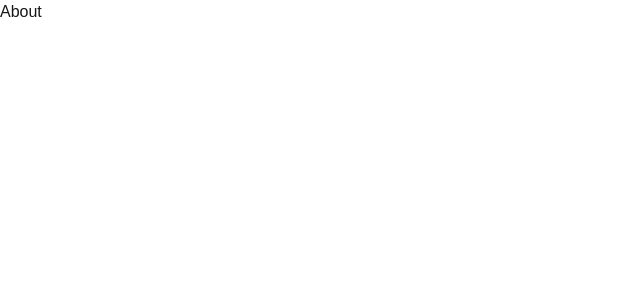
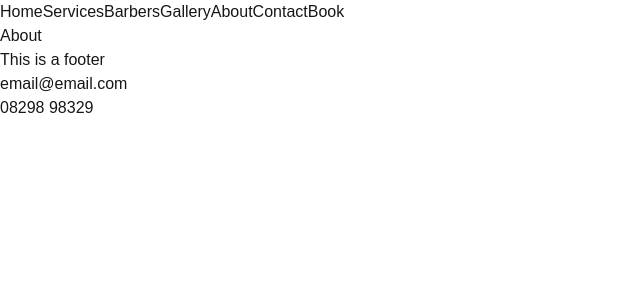
Before and after one commit to Ondrej0/co_barbers_site, a Next.js app: page /about in a window 1280 px wide. Shown: the top 300 px of the page, without its empty margins (0-640 px from the left). Built offline with nearby package versions, Linux system fonts and the light colour scheme.

Commit message:
Set up navbar and footer, add all to page layout

```diff
--- a/src/app/layout.tsx
+++ b/src/app/layout.tsx
@@ -1,6 +1,8 @@
 import type { Metadata } from "next";
 import { Geist, Geist_Mono } from "next/font/google";
 import "./globals.css";
+import {Navbar} from "@/components/Navbar";
+import {Footer} from "@/components/Footer";
 
 const geistSans = Geist({
   variable: "--font-geist-sans",
@@ -23,7 +25,11 @@ export default function RootLayout({ children }: LayoutProps<"/">) {
       lang="en"
       className={`${geistSans.variable} ${geistMono.variable} h-full antialiased`}
     >
-      <body className="min-h-full flex flex-col">{children}</body>
+      <body className="min-h-full flex flex-col">
+      <Navbar />
+      <main>{children}</main>
+      <Footer />
+      </body>
     </html>
   );
 }
--- /dev/null
+++ b/src/components/Footer.tsx
@@ -0,0 +1,9 @@
+export function Footer() {
+    return (
+        <footer>
+            <p>This is a footer</p>
+            <p>email@email.com</p>
+            <p>08298 98329</p>
+        </footer>
+    )
+}
--- a/src/components/Navbar.tsx
+++ b/src/components/Navbar.tsx
@@ -1,9 +1,15 @@
-
+import Link from "next/link";
 
 export function Navbar() {
     return (
-        <>
-
-        </>
+        <nav>
+            <Link href="/">Home</Link>
+            <Link href="/services">Services</Link>
+            <Link href="/barbers">Barbers</Link>
+            <Link href="/gallery">Gallery</Link>
+            <Link href="/about">About</Link>
+            <Link href="/contact">Contact</Link>
+            <Link href="/book">Book</Link>
+        </nav>
     )
 }
```
